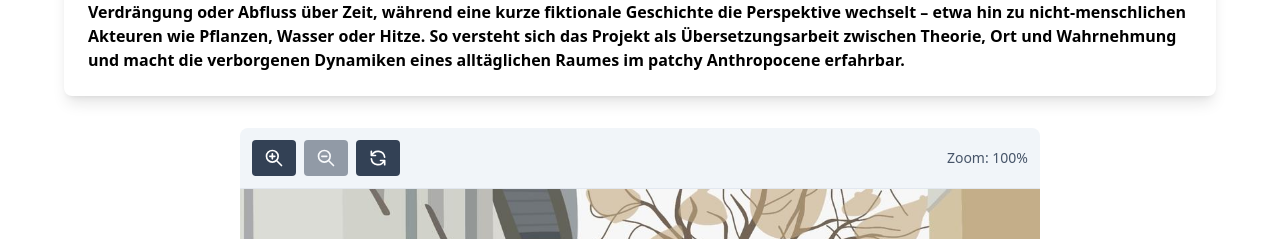
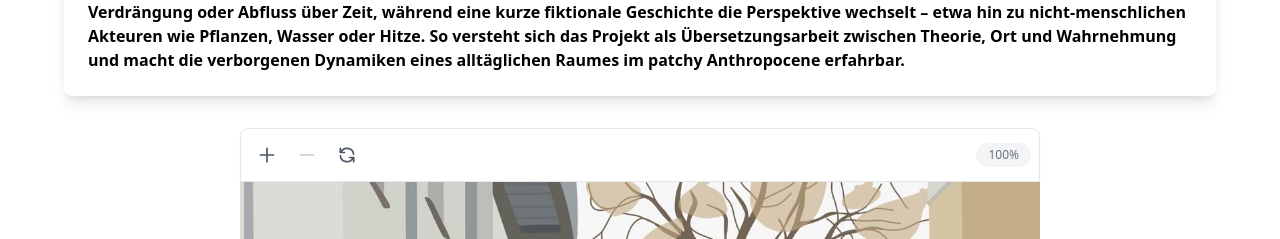
Before and after one commit to N0w3rn/getas-project, a Nuxt app: page / in a window 1280 px wide. Shown: the part 508-747 px from the top of the page. Built offline with nearby package versions, Linux system fonts and the light colour scheme.

Commit message:
chore: change design to more minimalist

```diff
--- a/app/components/InteractiveMap.vue
+++ b/app/components/InteractiveMap.vue
@@ -1,57 +1,57 @@
 <template>
   <div class="w-full">
     <div class="mx-auto" style="max-width: 800px;">
-      <!-- Zoom Controls -->
-      <div class="bg-slate-100 p-3 flex items-center justify-between border-b border-slate-200 rounded-t-lg">
-        <div class="flex gap-2">
+      <div class="bg-white border border-gray-200 p-2 flex items-center justify-between rounded-t-lg shadow-sm">
+        <div class="flex gap-1">
           <button
             @click="zoomIn"
             :disabled="currentZoom >= maxZoom"
-            class="px-3 py-2 bg-slate-700 text-white rounded hover:bg-slate-600 disabled:opacity-50 disabled:cursor-not-allowed transition"
+            class="p-2 text-gray-600 hover:text-gray-900 hover:bg-gray-100 rounded disabled:opacity-30 disabled:cursor-not-allowed transition"
+            title="Zoom In"
           >
             <svg class="w-5 h-5" fill="none" stroke="currentColor" viewBox="0 0 24 24">
-              <path stroke-linecap="round" stroke-linejoin="round" stroke-width="2" d="M21 21l-6-6m2-5a7 7 0 11-14 0 7 7 0 0114 0zM10 7v6m3-3H7" />
+              <path stroke-linecap="round" stroke-linejoin="round" stroke-width="2" d="M12 4v16m8-8H4" />
             </svg>
           </button>
           <button
             @click="zoomOut"
             :disabled="currentZoom <= minZoom"
-            class="px-3 py-2 bg-slate-700 text-white rounded hover:bg-slate-600 disabled:opacity-50 disabled:cursor-not-allowed transition"
+            class="p-2 text-gray-600 hover:text-gray-900 hover:bg-gray-100 rounded disabled:opacity-30 disabled:cursor-not-allowed transition"
+            title="Zoom Out"
           >
             <svg class="w-5 h-5" fill="none" stroke="currentColor" viewBox="0 0 24 24">
-              <path stroke-linecap="round" stroke-linejoin="round" stroke-width="2" d="M21 21l-6-6m2-5a7 7 0 11-14 0 7 7 0 0114 0zM13 10H7" />
+              <path stroke-linecap="round" stroke-linejoin="round" stroke-width="2" d="M20 12H4" />
             </svg>
           </button>
           <button
             @click="resetZoom"
-            class="px-3 py-2 bg-slate-700 text-white rounded hover:bg-slate-600 transition"
+            class="p-2 text-gray-600 hover:text-gray-900 hover:bg-gray-100 rounded transition"
+            title="Reset"
           >
             <svg class="w-5 h-5" fill="none" stroke="currentColor" viewBox="0 0 24 24">
               <path stroke-linecap="round" stroke-linejoin="round" stroke-width="2" d="M4 4v5h.582m15.356 2A8.001 8.001 0 004.582 9m0 0H9m11 11v-5h-.581m0 0a8.003 8.003 0 01-15.357-2m15.357 2H15" />
             </svg>
           </button>
         </div>
-        <div class="text-sm text-slate-600">
-          Zoom: {{ Math.round(currentZoom * 100) }}%
+        <div class="text-xs font-medium text-gray-500 bg-gray-100 px-3 py-1 rounded-full">
+          {{ Math.round(currentZoom * 100) }}%
         </div>
       </div>
 
-      <!-- Map Container - Scrollbar nur bei Zoom -->
+      <!-- Map Container with custom scrollbar -->
       <div
-        class="relative bg-slate-50 rounded-b-lg"
+        class="relative bg-gradient-to-br from-gray-50 to-gray-100 rounded-b-lg custom-scrollbar"
         :class="{ 'overflow-auto': currentZoom > 1 }"
         :style="currentZoom > 1 ? { maxHeight: isMobile ? '60vh' : '80vh' } : {}"
       >
-        <!-- Loading State -->
         <div
           v-if="!allImagesLoaded"
-          class="w-full bg-gray-200 flex items-center justify-center"
+          class="w-full bg-gray-100 flex items-center justify-center"
           :style="{ height: '600px' }"
         >
-          <div class="text-gray-500 text-lg">Loading...</div>
+          <div class="text-gray-400 text-sm">Loading...</div>
         </div>
 
-        <!-- Alles auf einmal anzeigen wenn fertig geladen -->
         <div v-show="allImagesLoaded" class="relative inline-block min-w-full">
           <div
             class="relative origin-top-left transition-transform duration-300"
@@ -116,7 +116,6 @@ const bgImage = ref(null)
 const imageWidth = ref(0)
 const isMobile = ref(false)
 
-// Zoom State
 const currentZoom = ref(1)
 const minZoom = 1
 const maxZoom = 3
@@ -167,14 +166,12 @@ const updateImageWidth = () => {
   }
 }
 
-// Marker-Größe: Skaliert proportional mit dem Bild
 const getMarkerSize = (marker) => {
   const baseSize = marker.size || 60
   const scaleFactor = imageWidth.value / 600
   return baseSize * scaleFactor
 }
 
-// Zoom Functions
 const zoomIn = () => {
   if (currentZoom.value < maxZoom) {
     currentZoom.value = Math.min(currentZoom.value + zoomStep, maxZoom)
@@ -209,3 +206,25 @@ onUnmounted(() => {
   }
 })
 </script>
+
+<style scoped>
+/* Custom Scrollbar */
+.custom-scrollbar::-webkit-scrollbar {
+  width: 8px;
+  height: 8px;
+}
+
+.custom-scrollbar::-webkit-scrollbar-track {
+  background: #f1f1f1;
+  border-radius: 10px;
+}
+
+.custom-scrollbar::-webkit-scrollbar-thumb {
+  background: #c0c0c0;
+  border-radius: 10px;
+}
+
+.custom-scrollbar::-webkit-scrollbar-thumb:hover {
+  background: #a0a0a0;
+}
+</style>
```
